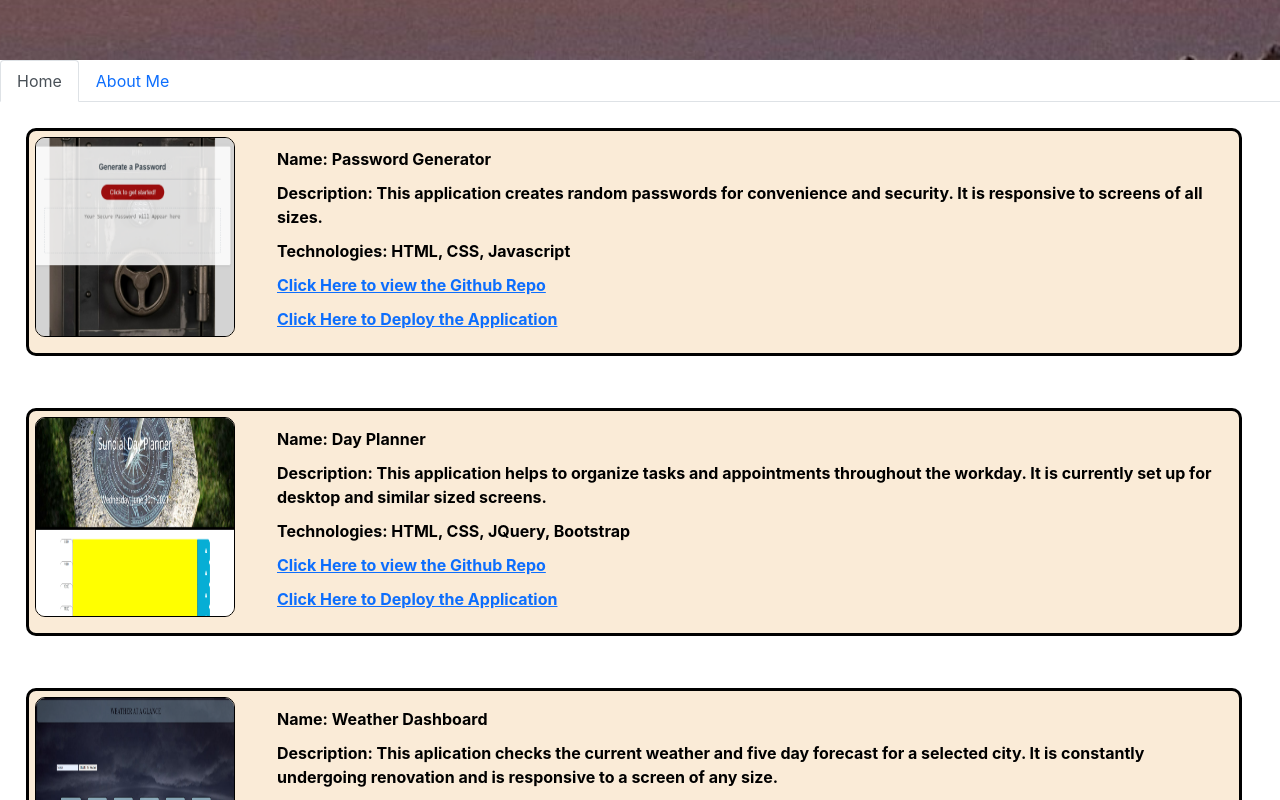
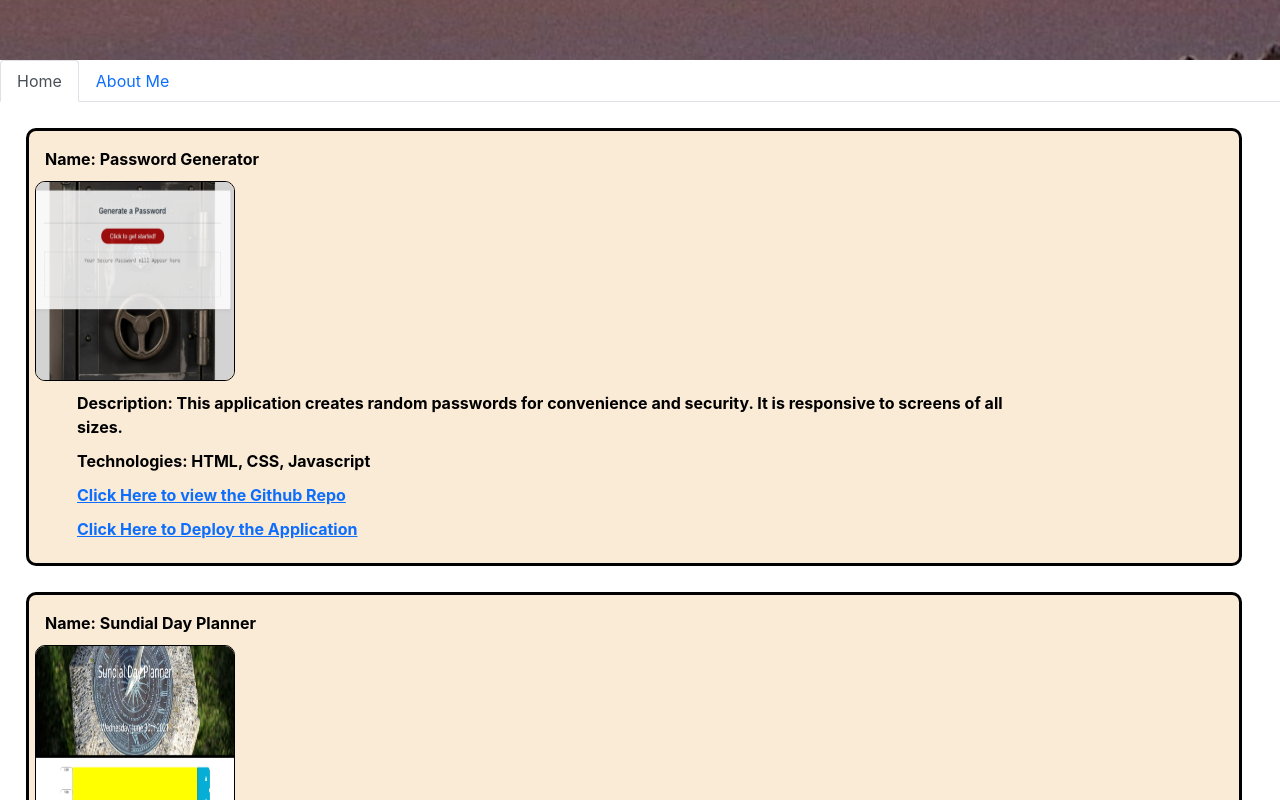
Before and after one commit to bradfan/showcase-portfolio, a React (Create React App) app: page / in a window 1280 px wide. Shown: the part 740-1540 px from the top of the page. Built offline with nearby package versions, Linux system fonts and the light colour scheme.

Commit message:
adjust card, header

```diff
--- a/src/Header.js
+++ b/src/Header.js
@@ -12,6 +12,7 @@ const styles = {
   backgroundRepeat: "no-repeat",
   backgroundImage: `url(${background})`,
   // backgroundAttachment: "fixed",
+  // padding: "30px",
 };
 const navLinks = {
   display: "flex",
--- a/src/components/Card.js
+++ b/src/components/Card.js
@@ -6,9 +6,9 @@ const cardWidth = screenWidth < 1100?"95%":"45%"
 
 const styles = {
   display: "flex",
-  flexDirection: "row",
+  flexDirection: "column",
   flexWrap: "wrap",
-  float: "left",
+  // float: "center",
   width: cardWidth,
   margin: "2%",
   padding: ".5%",
@@ -34,12 +34,16 @@ function Card({ props }) {
     <div>
       <div style={styles} className="card">
         <div className="img-container">
+        <li style={lineStyle}>
+              <strong>Name: {props.name}</strong>
+            </li>
           <img
             style={{
               width: "200px",
               height: "200px",
               border: "1px solid black",
               borderRadius: "10px",
+
             }}
             src={props.image}
             alt={props.name}
@@ -47,9 +51,7 @@ function Card({ props }) {
         </div>
         <div style = {textStyle}>
           <ul>
-            <li style={lineStyle}>
-              <strong>Name: {props.name}</strong>
-            </li>
+
             <li style={lineStyle}>
               <strong>Description: {props.description}</strong>
             </li>
--- a/src/projects.json
+++ b/src/projects.json
@@ -8,7 +8,7 @@
     "deployed": "https://bradfan.github.io/Password-Generator/"
   },
   {
-    "name": "Day Planner",
+    "name": "Sundial Day Planner",
     "description": "This application helps to organize tasks and appointments throughout the workday. It is currently set up for desktop and similar sized screens.",
     "technologies": "HTML, CSS, JQuery, Bootstrap",
     "image": "/images/dayplanner.png",
```
